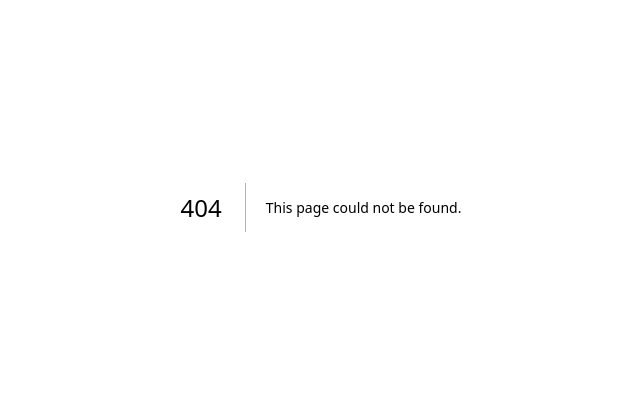
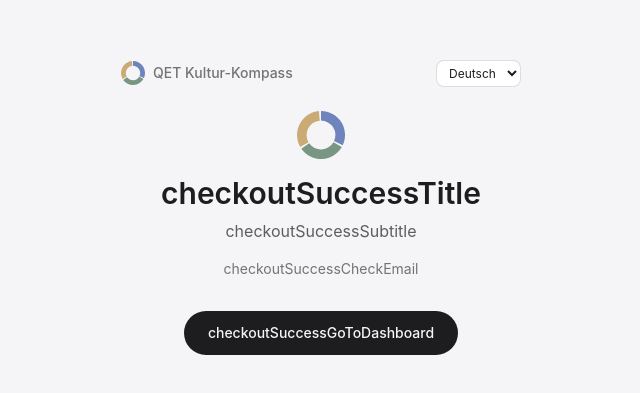
Before and after one commit to qet-kultur-kompass/qet-kultur-kompass, a Next.js app: page /checkout/erfolg in a window 1280 px wide. Before the commit this address had no page. Shown: the part 193-586 px from the top of the page, without its empty margins (319-959 px from the left). Built offline with nearby package versions, Linux system fonts and the light colour scheme.

Commit message:
Create CheckoutSuccessPage component for success display

```diff
--- /dev/null
+++ b/src/app/checkout/erfolg/page.tsx
@@ -0,0 +1,56 @@
+"use client";
+
+import { useState } from "react";
+import Link from "next/link";
+import { LOCALES, t } from "@/lib/content/i18n";
+import type { Locale } from "@/lib/content/types";
+import { QetSymbol } from "@/components/QetSymbol";
+
+// /checkout/erfolg – success_url des Stripe-Checkouts (siehe
+// src/app/api/checkout/route.ts). Die eigentliche Freischaltung passiert
+// bereits serverseitig über den Webhook (checkout.session.completed); diese
+// Seite zeigt nur eine Bestätigung und leitet weiter (zum Dashboard, oder –
+// bei einem Kauf ohne vorherige Registrierung – bittet, die Willkommens-Mail
+// mit dem Konto-Einrichtungslink zu prüfen).
+export default function CheckoutSuccessPage() {
+  const [locale, setLocale] = useState<Locale>("de");
+
+  return (
+    <main className="mx-auto flex min-h-screen max-w-md flex-col justify-center px-6 py-16 text-center">
+      <div className="mb-6 flex items-center justify-between">
+        <div className="flex items-center gap-2 text-sm font-medium text-ink/60">
+          <span className="h-6 w-6">
+            <QetSymbol />
+          </span>
+          {t(locale, "brand")}
+        </div>
+        <select
+          value={locale}
+          onChange={(e) => setLocale(e.target.value as Locale)}
+          className="rounded-lg border border-ink/15 bg-white px-2 py-1 text-xs text-ink"
+        >
+          {LOCALES.map((l) => (
+            <option key={l.code} value={l.code}>
+              {l.label}
+            </option>
+          ))}
+        </select>
+      </div>
+
+      <div className="mx-auto mb-4 h-12 w-12 text-quality-500">
+        <QetSymbol />
+      </div>
+
+      <h1 className="font-display text-3xl font-semibold text-ink">{t(locale, "checkoutSuccessTitle")}</h1>
+      <p className="mt-2 text-ink/70">{t(locale, "checkoutSuccessSubtitle")}</p>
+      <p className="mt-4 text-sm text-ink/60">{t(locale, "checkoutSuccessCheckEmail")}</p>
+
+      <Link
+        href="/mein-dashboard"
+        className="mx-auto mt-8 inline-block rounded-full bg-ink px-6 py-3 text-sm font-medium text-paper transition hover:bg-ink/90"
+      >
+        {t(locale, "checkoutSuccessGoToDashboard")}
+      </Link>
+    </main>
+  );
+}
```
